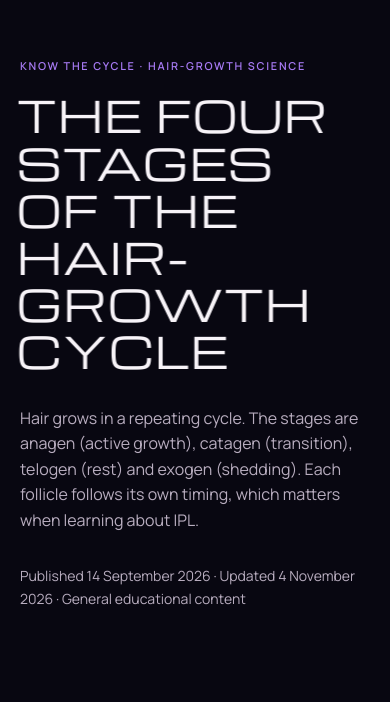
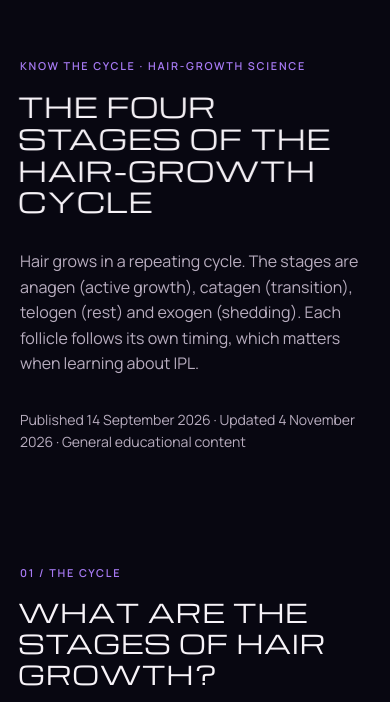
Before and after one commit to rk96884/CYPH1, an Astro site: page /learn/hair-growth-cycle in a window 390 px wide. Shown: the part 115-817 px from the top of the page. Built offline with nearby package versions, Linux system fonts and the light colour scheme; Astro itself is replaced by a stand-in of ours.

Commit message:
Prevent mobile headline overflow on hair-growth-cycle.astro

```diff
--- a/src/pages/learn/hair-growth-cycle.astro
+++ b/src/pages/learn/hair-growth-cycle.astro
@@ -270,7 +270,7 @@ const structuredData = {
   @media (min-width: 72rem) { .article-phase-grid { grid-template-columns: repeat(4, minmax(0, 1fr)); } }
   @media (max-width: 47.99rem) {
     .article-hero { padding-top: 10.75rem; padding-bottom: var(--cyph-space-12); }
-    .article-hero h1 { font-size: clamp(2.15rem, 11vw, 3.25rem); line-height: 1.1; }
+    .article-hero h1 { max-width:100%; font-size: clamp(1.7rem, 7vw, 2.4rem); line-height: 1.16; overflow-wrap:anywhere; }
     .article-page h2 { line-height: 1.2; }
     .article-section { padding-block: var(--cyph-space-12); }
     .article-copy > p + h2 { margin-top: var(--cyph-space-8); }
```
